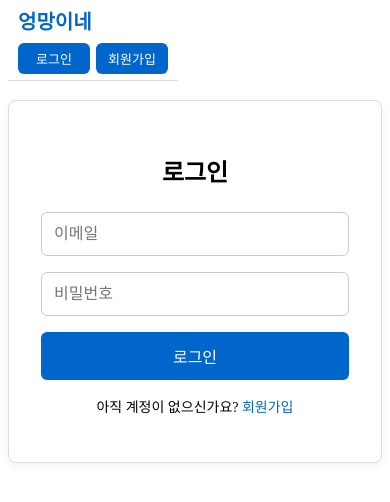
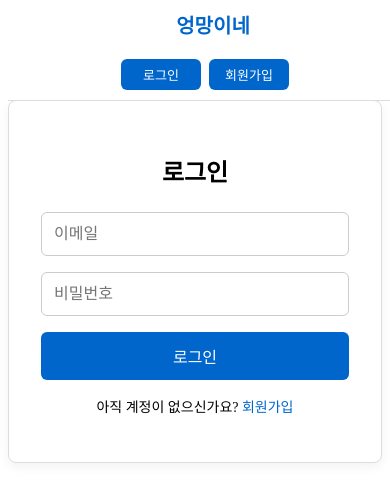
Before and after one commit to Zackdokong/ung-mang-e-nae, a React (Vite) app: page /login in a window 390 px wide. Shown: the top 502 px of the page. Built offline with nearby package versions, Linux system fonts and the light colour scheme; no server answers.

Commit message:
모바일 최적화중

```diff
--- a/src/components/header/Header.module.css
+++ b/src/components/header/Header.module.css
@@ -55,33 +55,41 @@
   background-color: #0052a3;
 }
 
-/* ---------- 모바일 반응형 ----------- */
 @media (max-width: 600px) {
   .header {
-    padding: 6px 10px;
+    padding: 10px;
     flex-direction: column;
-    align-items: stretch;
+    align-items: center; /* center로 바꿈 */
     position: fixed;
-  top: 0;
-  z-index: 10;
+    top: 0;
+    width: 100%; /* 추가 */
+    z-index: 10;
+    background-color: white;
   }
+
   .logo {
     font-size: 20px;
-    margin-bottom: 0px;
+    margin-bottom: 6px; /* 여백 추가 */
   }
+
   .rightSection {
     flex-direction: row;
-    gap: 6px;
+    gap: 8px;
     flex-wrap: wrap;
-    justify-content: flex-end;
+    justify-content: center; /* 중앙 정렬 */
+    margin-top: 6px; /* 로고와 거리 */
+    margin-right: 1rem;
   }
+
   .welcome {
     font-size: 14px;
     margin-bottom: 2px;
+    text-align: center;
   }
+
   .button {
     font-size: 13px;
-    padding: 6px 8px;
-    min-width: 56px;
+    padding: 6px 10px;
+    min-width: 60px;
   }
 }
```
